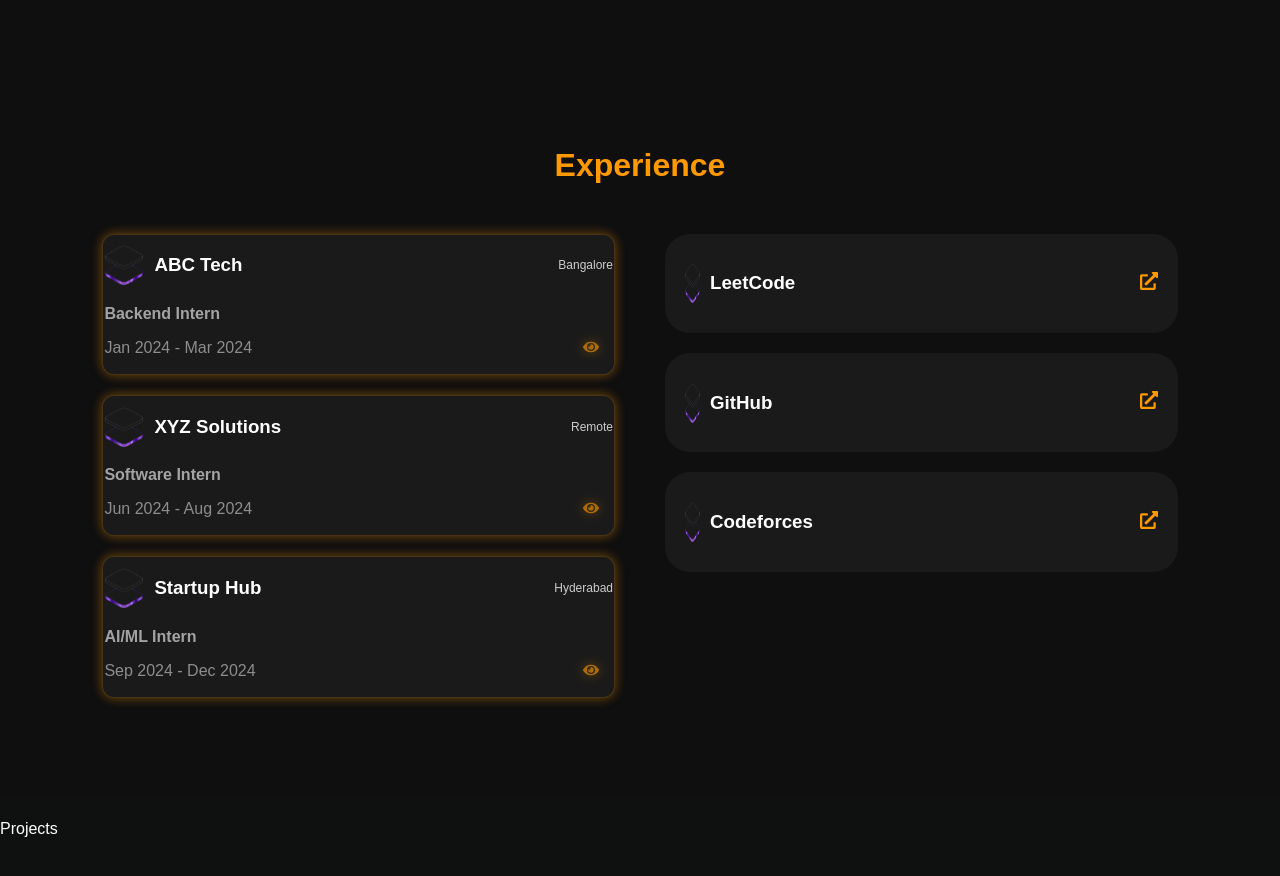
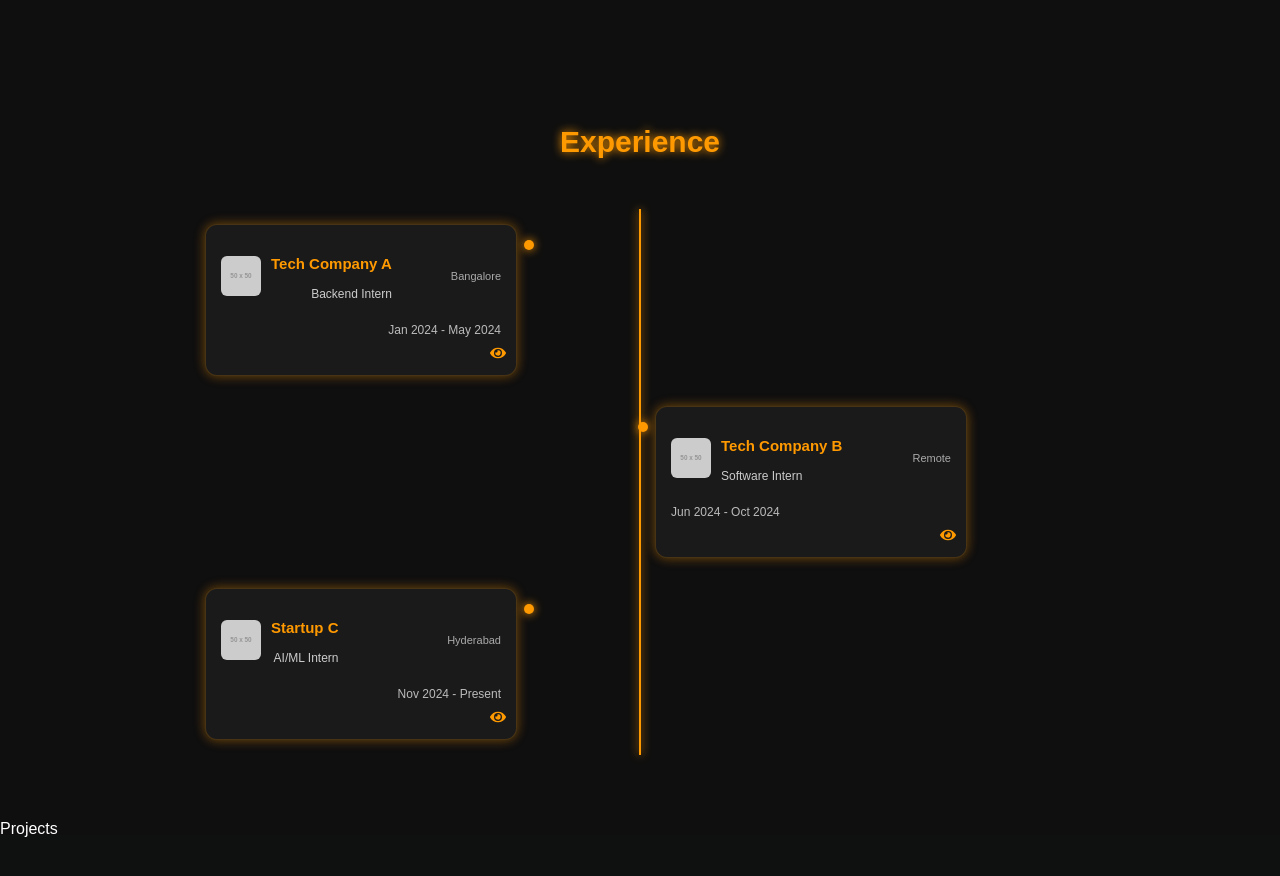
Before and after one commit to PRASHMANE/Prashanth_V, a React (Vite) app: page / in a window 1280 px wide. Shown: the part 2380-3256 px from the top of the page. Built offline with nearby package versions, Linux system fonts and the light colour scheme.

Commit message:
update exp

```diff
--- a/src/pages/Experience.css
+++ b/src/pages/Experience.css
@@ -219,3 +219,365 @@
   transform: scale(1.2);
   filter: drop-shadow(0 0 12px #ff9900);
 }
+
+
+
+/* =========================
+   EXPERIENCE SECTION
+========================= */
+
+.experience {
+  padding: 90px 8%;
+  background: #0f0f0f;
+  color: white;
+}
+
+/* TITLE */
+.exp-title {
+  text-align: center;
+  font-size: 32px;
+  color: #ff9900;
+  margin-bottom: 50px;
+  text-shadow: 0 0 10px #ff9900;
+}
+
+/* WRAPPER */
+.exp-wrapper {
+  position: relative;
+  max-width: 900px;
+  margin: auto;
+}
+
+/* CENTER LINE */
+.exp-line {
+  position: absolute;
+  left: 50%;
+  top: 0;
+  width: 2px;
+  height: 100%;
+  background: linear-gradient(#ff9900, transparent);
+  transform: translateX(-50%);
+  box-shadow: 0 0 10px #ff9900;
+}
+
+/* ITEM */
+.exp-item {
+  width: 50%;
+  padding: 15px;
+  position: relative;
+}
+
+/* LEFT RIGHT */
+.exp-item.left {
+  left: 0;
+  text-align: right;
+}
+
+.exp-item.right {
+  left: 50%;
+  text-align: left;
+}
+
+/* CARD */
+.exp-card {
+  background: #1a1a1a;
+  padding: 15px;
+  border-radius: 12px;
+
+  border: 1px solid rgba(255, 153, 0, 0.2);
+  box-shadow: 0 0 10px rgba(255, 153, 0, 0.1);
+
+  transition: 0.3s;
+}
+
+/* HOVER */
+.exp-card:hover {
+  transform: scale(1.05);
+  box-shadow: 0 0 20px #ff9900;
+}
+
+/* TOP SECTION (OLD STYLE MIX) */
+.exp-top {
+  display: flex;
+  align-items: center;
+  justify-content: space-between;
+  gap: 10px;
+}
+
+/* LOGO */
+.exp-top img {
+  width: 40px;
+  height: 40px;
+  border-radius: 8px;
+}
+
+/* TEXT */
+.exp-top h3 {
+  font-size: 16px;
+  color: #ff9900;
+}
+
+.role {
+  font-size: 13px;
+  color: #ccc;
+}
+
+/* LOCATION */
+.location {
+  font-size: 11px;
+  color: #aaa;
+}
+
+/* TIME */
+.exp-time {
+  margin-top: 8px;
+  font-size: 12px;
+  color: #bbb;
+}
+
+/* EYE ICON */
+.exp-eye {
+  margin-top: 10px;
+  text-align: right;
+  color: #ff9900;
+  cursor: pointer;
+  filter: drop-shadow(0 0 5px #ff9900);
+}
+
+/* DOT STYLE (optional add like roadmap) */
+.exp-card::before {
+  content: "";
+  width: 10px;
+  height: 10px;
+  background: #ff9900;
+  border-radius: 50%;
+  position: absolute;
+  top: 20px;
+  box-shadow: 0 0 10px #ff9900;
+}
+
+/* POSITION DOT */
+.exp-item.left .exp-card::before {
+  right: -20px;
+}
+
+.exp-item.right .exp-card::before {
+  left: -20px;
+}
+
+/* ANIMATION */
+.exp-item {
+  opacity: 0;
+  transform: translateY(30px);
+  animation: fadeUp 0.6s forwards;
+}
+
+.exp-item:nth-child(1) { animation-delay: 0.1s; }
+.exp-item:nth-child(2) { animation-delay: 0.3s; }
+.exp-item:nth-child(3) { animation-delay: 0.5s; }
+
+@keyframes fadeUp {
+  to {
+    opacity: 1;
+    transform: translateY(0);
+  }
+}
+
+/* RESPONSIVE */
+@media (max-width: 768px) {
+  .exp-item {
+    width: 100%;
+    left: 0 !important;
+    text-align: left;
+  }
+
+  .exp-line {
+    left: 10px;
+  }
+
+  .exp-card::before {
+    left: -15px !important;
+  }
+}
+
+
+
+
+
+
+
+
+
+/* =========================
+   EXPERIENCE SECTION
+========================= */
+
+.experience {
+  padding: 80px 8%;
+  background: #0f0f0f;
+  color: white;
+}
+
+/* TITLE */
+.exp-title {
+  text-align: center;
+  font-size: 30px;
+  color: #ff9900;
+  margin-bottom: 50px;
+  text-shadow: 0 0 10px #ff9900;
+}
+
+/* WRAPPER */
+.exp-wrapper {
+  position: relative;
+  max-width: 900px;
+  margin: auto;
+}
+
+/* CENTER LINE */
+.exp-line {
+  position: absolute;
+  left: 50%;
+  top: 0;
+  width: 2px;
+  height: 100%;
+  background: #ff9900;
+  transform: translateX(-50%);
+  box-shadow: 0 0 10px #ff9900;
+}
+
+/* ITEM */
+.exp-item {
+  width: 50%;
+  padding: 15px;
+  position: relative;
+}
+
+/* LEFT RIGHT */
+.exp-item.left {
+  left: 0;
+  text-align: right;
+}
+
+.exp-item.right {
+  left: 50%;
+  text-align: left;
+}
+
+/* CARD (FIXED SIZE) */
+.exp-card {
+  background: #1a1a1a;
+  padding: 15px;
+  border-radius: 12px;
+
+  width: 280px;        /* 🔥 FIXED WIDTH */
+  min-height: 120px;   /* 🔥 FIXED HEIGHT */
+
+  border: 1px solid rgba(255, 153, 0, 0.2);
+  box-shadow: 0 0 10px rgba(255, 153, 0, 0.1);
+
+  position: relative;
+
+  transition: 0.3s;
+}
+
+/* HOVER */
+.exp-card:hover {
+  transform: scale(1.05);
+  box-shadow: 0 0 20px #ff9900;
+}
+
+/* HEADER */
+.exp-header {
+  display: flex;
+  align-items: center;
+  gap: 10px;
+}
+
+/* LOGO */
+.exp-header img {
+  width: 40px;
+  height: 40px;
+  border-radius: 6px;
+}
+
+/* TEXT */
+.exp-header h3 {
+  font-size: 15px;
+  color: #ff9900;
+}
+
+.exp-header p {
+  font-size: 12px;
+  color: #ccc;
+}
+
+.loc {
+  font-size: 11px;
+  color: #aaa;
+  margin-left: auto;
+}
+
+/* TIME */
+.exp-time {
+  margin-top: 10px;
+  font-size: 12px;
+  color: #bbb;
+}
+
+/* EYE ICON FIXED */
+.eye {
+  position: absolute;
+  bottom: 10px;
+  right: 10px;
+  color: #ff9900;
+  cursor: pointer;
+  font-size: 16px;
+  transition: 0.3s;
+}
+
+.eye:hover {
+  transform: scale(1.2);
+  filter: drop-shadow(0 0 8px #ff9900);
+}
+
+/* DOT */
+.exp-card::before {
+  content: "";
+  width: 10px;
+  height: 10px;
+  background: #ff9900;
+  border-radius: 50%;
+  position: absolute;
+  top: 15px;
+}
+
+/* DOT POSITION */
+.exp-item.left .exp-card::before {
+  right: -18px;
+}
+
+.exp-item.right .exp-card::before {
+  left: -18px;
+}
+
+/* MODAL */
+.modal {
+  position: fixed;
+  top: 0;
+  left: 0;
+  width: 100%;
+  height: 100%;
+  background: rgba(0,0,0,0.8);
+
+  display: flex;
+  align-items: center;
+  justify-content: center;
+}
+
+.modal img {
+  width: 70%;
+  max-width: 600px;
+  border-radius: 10px;
+  box-shadow: 0 0 20px #ff9900;
+}
--- a/src/pages/Experience.jsx
+++ b/src/pages/Experience.jsx
@@ -1,67 +1,34 @@
 import { useState } from "react";
 import "./Experience.css";
-
-// ICONS
-import { FaEye, FaTimes, FaExternalLinkAlt } from "react-icons/fa";
-
-// IMAGES (ADD YOURS)
-import company1 from "../assets/hero.png";
-import company2 from "../assets/hero.png";
-import company3 from "../assets/hero.png";
-
-import offer1 from "../assets/hero.png";
-import offer2 from "../assets/hero.png";
-import offer3 from "../assets/hero.png";
-
-import leetcode from "../assets/hero.png";
-import github from "../assets/hero.png";
-import codeforces from "../assets/hero.png";
+import { FaEye } from "react-icons/fa";
 
 function Experience() {
   const [selectedImage, setSelectedImage] = useState(null);
 
-  const workData = [
+  const data = [
     {
-      company: "ABC Tech",
-      logo: company1,
+      company: "Tech Company A",
+      role: "Backend Intern",
+      time: "Jan 2024 - May 2024",
       location: "Bangalore",
-      role: "Backend Intern",
-      duration: "Jan 2024 - Mar 2024",
-      offer: offer1,
+      logo: "https://via.placeholder.com/50",
+      proof: "https://via.placeholder.com/600", // offer letter
     },
     {
-      company: "XYZ Solutions",
-      logo: company2,
+      company: "Tech Company B",
+      role: "Software Intern",
+      time: "Jun 2024 - Oct 2024",
       location: "Remote",
-      role: "Software Intern",
-      duration: "Jun 2024 - Aug 2024",
-      offer: offer2,
+      logo: "https://via.placeholder.com/50",
+      proof: "https://via.placeholder.com/600",
     },
     {
-      company: "Startup Hub",
-      logo: company3,
+      company: "Startup C",
+      role: "AI/ML Intern",
+      time: "Nov 2024 - Present",
       location: "Hyderabad",
-      role: "AI/ML Intern",
-      duration: "Sep 2024 - Dec 2024",
-      offer: offer3,
-    },
-  ];
-
-  const codingData = [
-    {
-      name: "LeetCode",
-      logo: leetcode,
-      link: "https://leetcode.com/",
-    },
-    {
-      name: "GitHub",
-      logo: github,
-      link: "https://github.com/",
-    },
-    {
-      name: "Codeforces",
-      logo: codeforces,
-      link: "https://codeforces.com/",
+      logo: "https://via.placeholder.com/50",
+      proof: "https://via.placeholder.com/600",
     },
   ];
 
@@ -70,66 +37,50 @@
 
       <h2 className="exp-title">Experience</h2>
 
-      <div className="exp-container">
+      <div className="exp-wrapper">
 
-        {/* LEFT SIDE */}
-        <div className="exp-left">
-          {workData.map((item, i) => (
-            <div className="exp-card" key={i}>
+        <div className="exp-line"></div>
 
-              {/* TOP */}
-              <div className="exp-top">
-                <div className="left">
-                  <img src={item.logo} alt="" />
+        {data.map((item, index) => (
+          <div
+            key={index}
+            className={`exp-item ${index % 2 === 0 ? "left" : "right"}`}
+          >
+
+            <div className="exp-card">
+
+              <div className="exp-header">
+                <img src={item.logo} alt="logo" />
+
+                <div>
                   <h3>{item.company}</h3>
+                  <p>{item.role}</p>
                 </div>
 
-                <span className="location">{item.location}</span>
+                <span className="loc">{item.location}</span>
               </div>
 
-              {/* ROLE */}
-              <p className="role">{item.role}</p>
+              <div className="exp-time">{item.time}</div>
 
-              {/* TIME */}
-              <p className="time">{item.duration}</p>
-
-              {/* EYE ICON */}
-              <div className="view-btn">
-                <FaEye onClick={() => setSelectedImage(item.offer)} />
+              {/* EYE BUTTON */}
+              <div
+                className="eye"
+                onClick={() => setSelectedImage(item.proof)}
+              >
+                <FaEye />
               </div>
 
             </div>
-          ))}
-        </div>
 
-        {/* RIGHT SIDE */}
-        <div className="exp-right">
-
-          {codingData.map((item, i) => (
-            <div className="code-card" key={i}>
-
-              <div className="left">
-                <img src={item.logo} alt="" />
-                <h3>{item.name}</h3>
-              </div>
-
-              <a href={item.link} target="_blank" rel="noreferrer">
-                <FaExternalLinkAlt />
-              </a>
-
-            </div>
-          ))}
-        </div>
+          </div>
+        ))}
 
       </div>
 
       {/* MODAL */}
       {selectedImage && (
         <div className="modal" onClick={() => setSelectedImage(null)}>
-          <div className="modal-content" onClick={(e) => e.stopPropagation()}>
-            <FaTimes className="close" onClick={() => setSelectedImage(null)} />
-            <img src={selectedImage} alt="offer" />
-          </div>
+          <img src={selectedImage} alt="proof" />
         </div>
       )}
 
```
